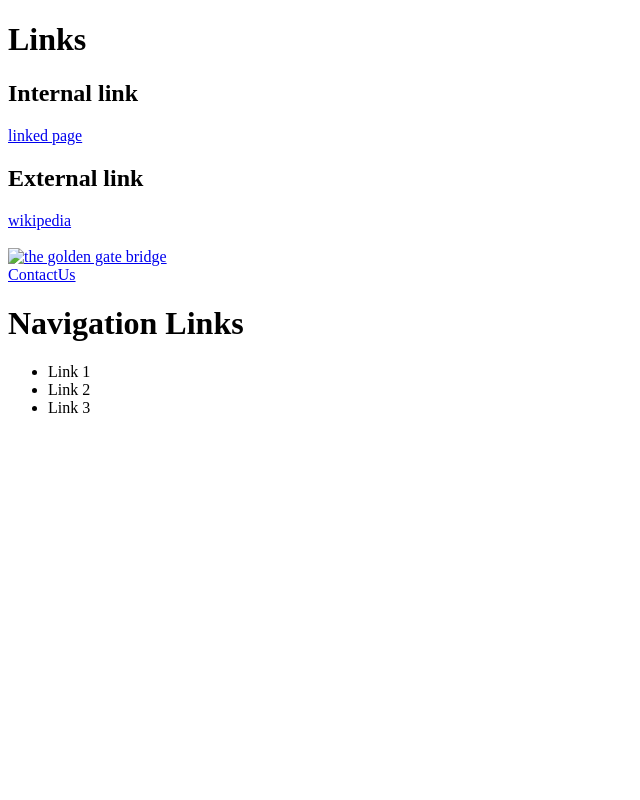
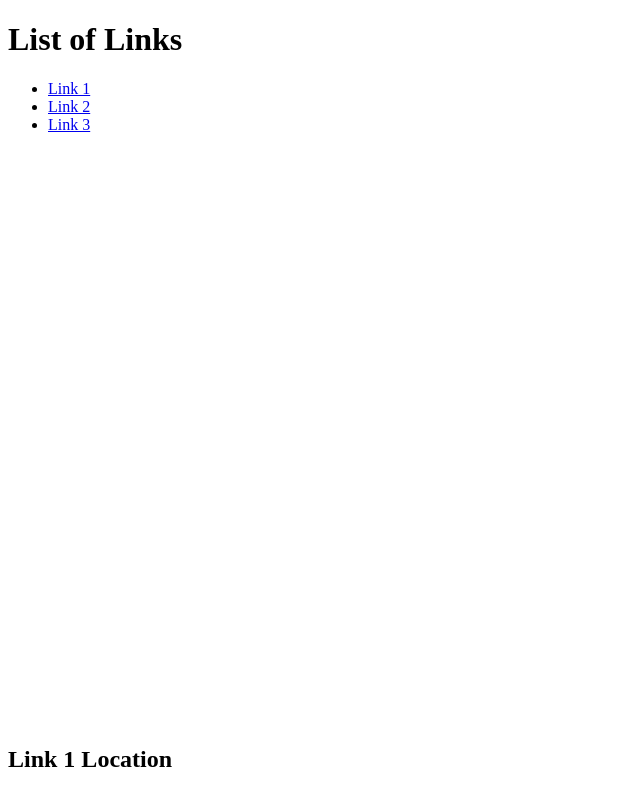
Before and after one commit to soni-R/html5-and-css3, a plain HTML site: page index.html in a window 1280 px wide. Shown: the top 800 px of the page, without its empty margins (0-640 px from the left). Drawn offline with Linux system fonts and the light colour scheme.

Commit message:
In-page links

```diff
--- a/index.html
+++ b/index.html
@@ -3,33 +3,34 @@
 <html>
 	<head>
 		<meta charset="utf-8">
-		<title>Links</title>
+		<title>Long Page</title>
 	</head>
 
 	<body>
 
-	<h1>Links</h1>
+		<h1>List of Links</h1>
+		<ul>
+			<li><a href="#section1">Link 1</a></li>
+			<li><a href="#section2">Link 2</a></li>
+			<li><a href="#section3">Link 3</a></li>
+		</ul>
+		<br/><br/><br/><br/><br/><br/><br/><br/>
+		<br/><br/><br/><br/><br/><br/><br/><br/>
+		<br/><br/><br/><br/><br/><br/><br/><br/>
+		<br/><br/><br/><br/><br/><br/><br/><br/>
 
-	<h2>Internal link</h2>
-	<a href="link-pages/linked-page1.html">linked page</a>
+		<h2 id="section1">Link 1 Location</h2>
+		<br/><br/><br/><br/><br/><br/><br/><br/>
+		<br/><br/><br/><br/><br/><br/><br/><br/>
+		<br/><br/><br/><br/><br/><br/><br/><br/>
+		<br/><br/><br/><br/><br/><br/><br/><br/>
 
-	<h2>External link</h2>
-	<a href="http://www.wikipedia.org/" target="_blank">wikipedia</a>
+		<h2 id="section2">Link 2 Location</h2>
+		<br/><br/><br/><br/><br/><br/><br/><br/>
+		<br/><br/><br/><br/><br/><br/><br/><br/>
+		<br/><br/><br/><br/><br/><br/><br/><br/>
+		<br/><br/><br/><br/><br/><br/><br/><br/>
 
-	<br/><br/>
-	<a href="link-pages/linked-page2.html">
-		<img src="images/golden-gate-sm.jpg" alt="the golden gate bridge" width="500" height="213" />
-	</a>
-	<br/>
-
-	<a href="mailto:someone@somedomain.com?Subject=Contact">ContactUs</a>
-	<h1>Navigation Links</h1>
-	<ul>
-		<li>Link 1</li>
-		<li>Link 2</li>
-		<li>Link 3</li>
-	</ul>
-
-
+		<h2 id="section3">Link 3 Location</h2>
 	</body>
 </html>
```
